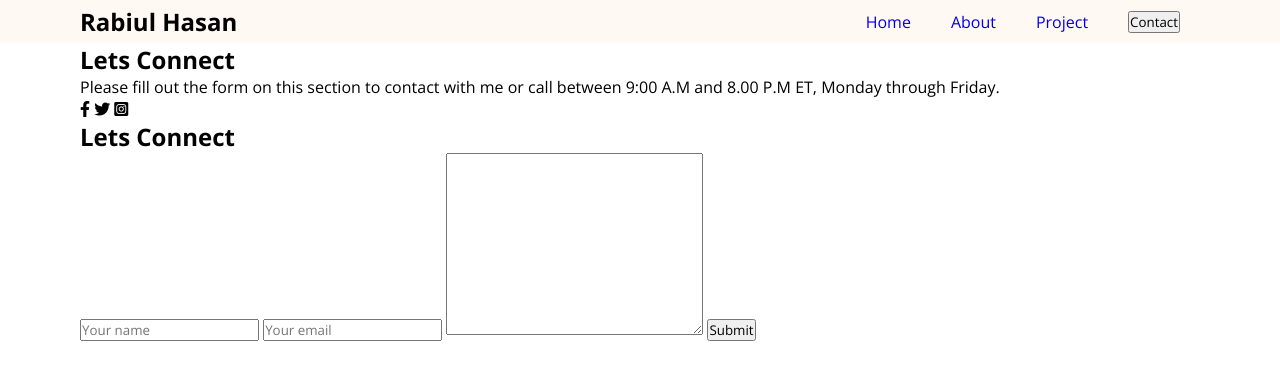
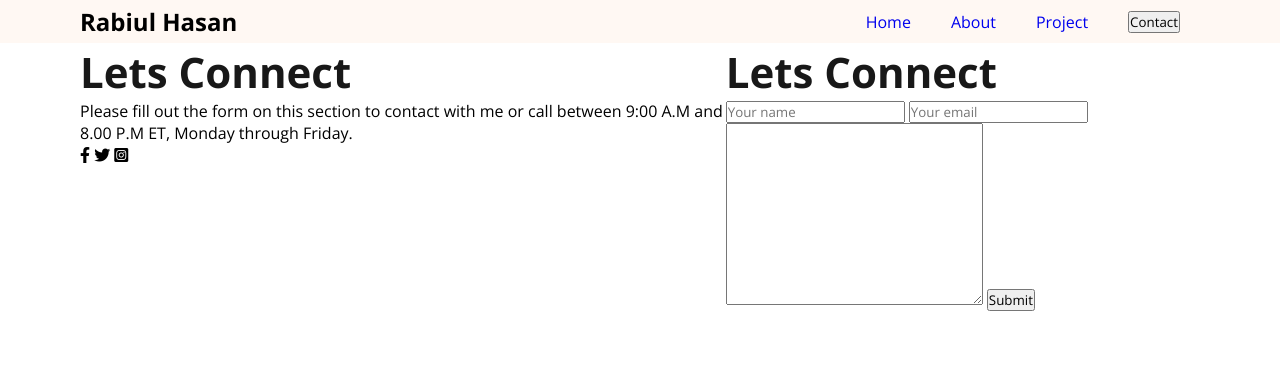
Before and after one commit to rabiulh6/web-developer-website, a plain HTML site: page index.html in a window 1280 px wide. Drawn offline with nearby package versions, Linux system fonts and the light colour scheme.

Commit message:
some css added

```diff
--- a/assets/css/style.css
+++ b/assets/css/style.css
@@ -24,11 +24,11 @@ a {
 }
 
 /* Main Header Styles */
-.main-header{
+.main-header {
     background-color: #FFF8F3;
 }
 
-.header-content{
+.header-content {
     display: flex;
     flex-direction: row;
     justify-content: space-between;
@@ -36,17 +36,33 @@ a {
 }
 
 /* Menu  Styles */
-.main-menu{
+.main-menu {
     display: flex;
     flex-direction: row;
     align-items: center;
 }
 
-.main-menu .menu-item{
+.main-menu .menu-item {
     list-style-type: none;
 }
 
-.main-menu .menu-link{
+.main-menu .menu-link {
     display: inline;
     padding: 10px 20px;
 }
+
+/* Footer Style */
+.footer-content {
+    display: flex;
+    flex-direction: row;
+}
+
+.ft-section-title {
+    color: #181818;
+    text-align: left;
+    font-family: "Open Sans";
+    font-size: 28px;
+    font-style: normal;
+    font-weight: 700;
+    line-height: normal;
+}
--- a/index.html
+++ b/index.html
@@ -4,7 +4,7 @@
 <head>
     <meta charset="UTF-8">
     <meta name="viewport" content="width=device-width, initial-scale=1.0">
-    <title>Web Developer Protfolio | Rabiul Hasan </title>
+    <title>Web Developer Portfolio | Rabiul Hasan </title>
 
     <!-- External Links     -->
     <link rel="stylesheet" href="https://cdnjs.cloudflare.com/ajax/libs/font-awesome/6.4.0/css/all.min.css"
```
